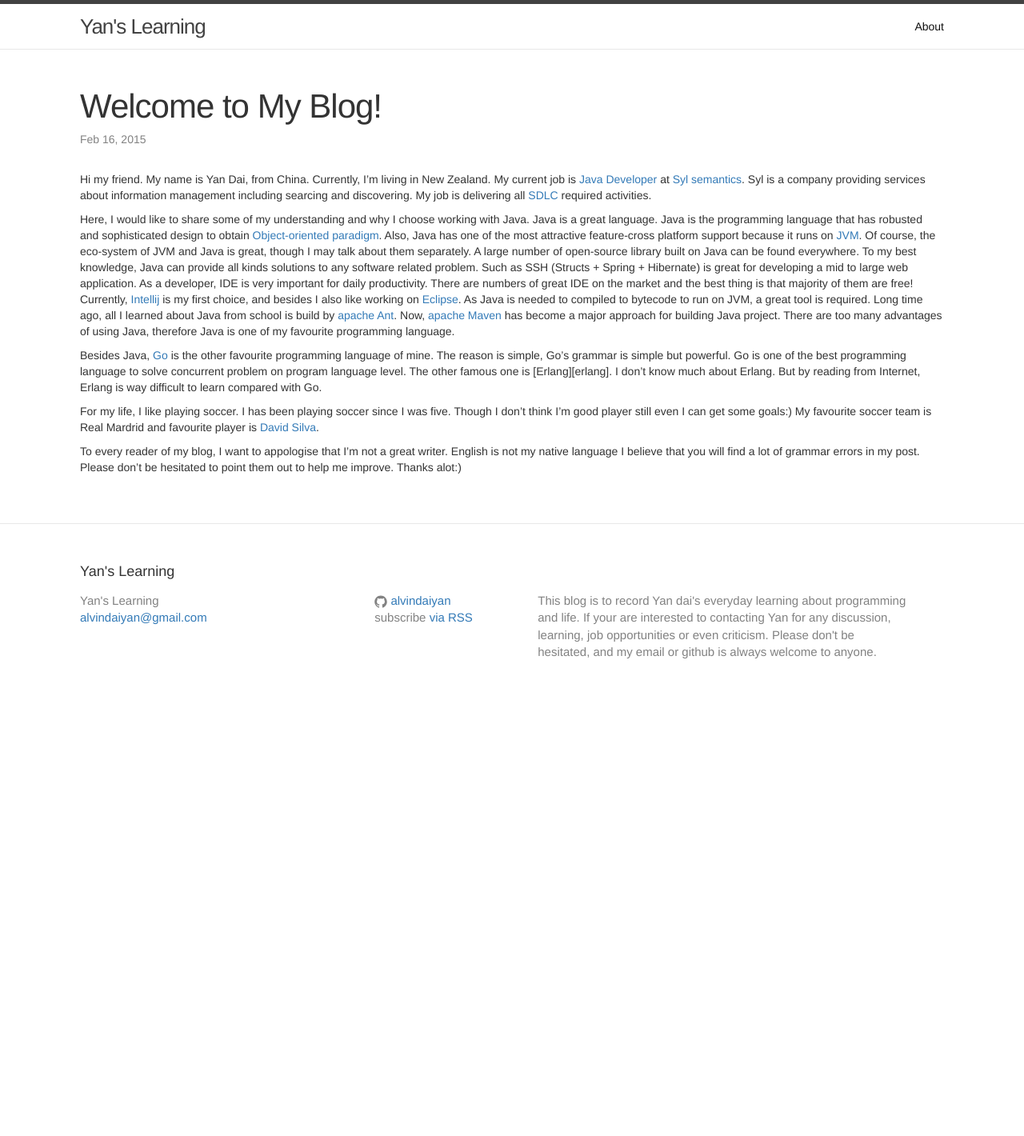
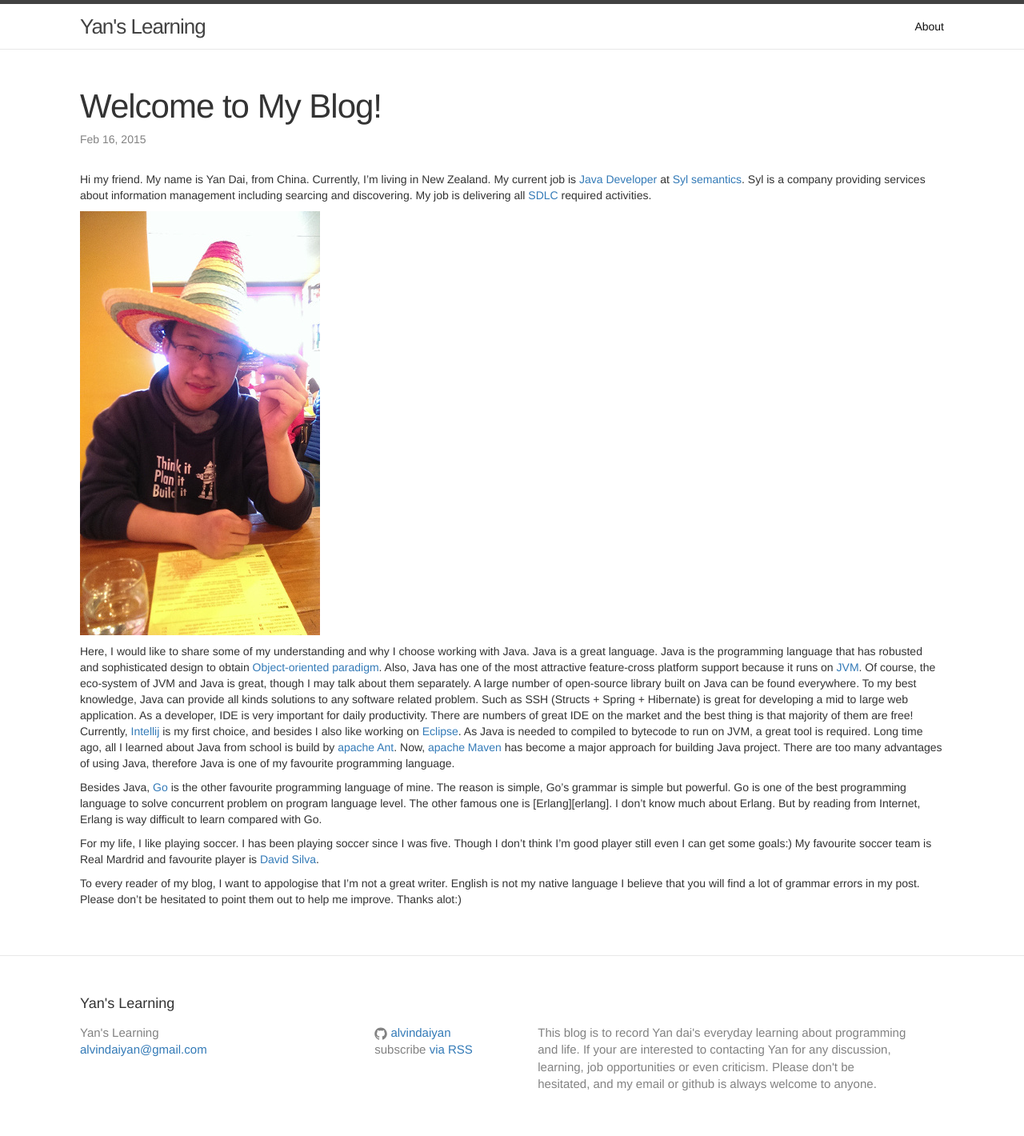
Before and after one commit to alvindaiyan/alvindaiyan.github.io, a Jekyll site: the page built from _posts/2015-02-16-welcome-to-jekyll.markdown, in a window 1280 px wide. Shown: the whole page at 80% size. Built offline with Jekyll 4.4.1, drawn with Linux system fonts in a browser that asks for light colours; nearby versions of some CDN libraries; comment, search, counter and statistics services are not loaded; before the commit the page ends 900 px from its top, so only the background shows below that.

Commit message:
minor changes

```diff
--- a/_config.yml
+++ b/_config.yml
@@ -1,18 +1,3 @@
-# safe: true
-# # Site settings
-# title: Yan's Blog
-# email: alvindaiyan@gmail.com
-
-# baseurl: "" # the subpath of your site, e.g. /blog/
-# # url: "http://yourdomain.com" # the base hostname & protocol for your site
-# # twitter_username: jekyllrb
-# github_username:  alvindaiyan
-# # email: alvindaiyan@gmail.com
-# # linkedin: nz.linkedin.com/pub/yan-dai/49/99a/4b8/en
-# # Build settings
-# markdown: kramdown
-
-
 safe: true
 lsi: false
 # pygments: true
@@ -31,7 +16,7 @@
 #port: 2106
 #baseurl: /project-name
 name: alvindaiyan.github.io
-# timezone:    Aisa/NewZealand
+timezone:    Aisa/NewZealand
 # Themes are encouraged to use these universal variables
 # so be sure to set them if your theme uses them.
 title : Yan's Learning
--- a/_posts/2015-02-16-welcome-to-jekyll.markdown
+++ b/_posts/2015-02-16-welcome-to-jekyll.markdown
@@ -6,6 +6,9 @@
 ---
 
 Hi my friend. My name is Yan Dai, from China. Currently, I'm living in New Zealand. My current job is [Java Developer][jd] at [Syl semantics][syl]. Syl is a company providing services about information management including searcing and discovering. My job is delivering all [SDLC][sdlc] required activities.
+
+![my]({{ site.url }}/assets/IMAG0826.jpg)
+
 
 Here, I would like to share some of my understanding and why I choose working with Java. Java is a great language. Java is the programming language that has robusted and sophisticated design to obtain [Object-oriented paradigm][oo]. Also, Java has one of the most attractive feature-cross platform support because it runs on [JVM][jvm]. Of course, the eco-system of JVM and Java is great, though I may talk about them separately. A large number of open-source library built on Java can be found everywhere. To my best knowledge, Java can provide all kinds solutions to any software related problem. Such as SSH (Structs + Spring + Hibernate) is great for developing a mid to large web application. As a developer, IDE is very important for daily productivity. There are numbers of great IDE on the market and the best thing is that majority of them are free! Currently, [Intellij][intellij] is my first choice, and besides I also like working on [Eclipse][eclipse]. As Java is needed to compiled to bytecode to run on JVM, a great tool is required. Long time ago, all I learned about Java from school is build by [apache Ant][ant]. Now, [apache Maven][maven] has become a major approach for building Java project. There are too many advantages of using Java, therefore Java is one of my favourite programming language.
 
--- a/index.html
+++ b/index.html
@@ -9,7 +9,7 @@
   <ul class="post-list">
     {% for post in site.posts %}
       <li>
-        <!-- <span class="post-meta">{{ post.date | date: "%b %-d, %Y" }}</span> -->
+        <span class="post-meta">{{ post.date | date: "%b %-d, %Y" }}</span>
 
         <h2>
           <a class="post-link" href="{{ post.url | prepend: site.baseurl }}">{{ post.title }}</a>
```
Also changed, not shown: assets/IMAG0826.jpg (added).
